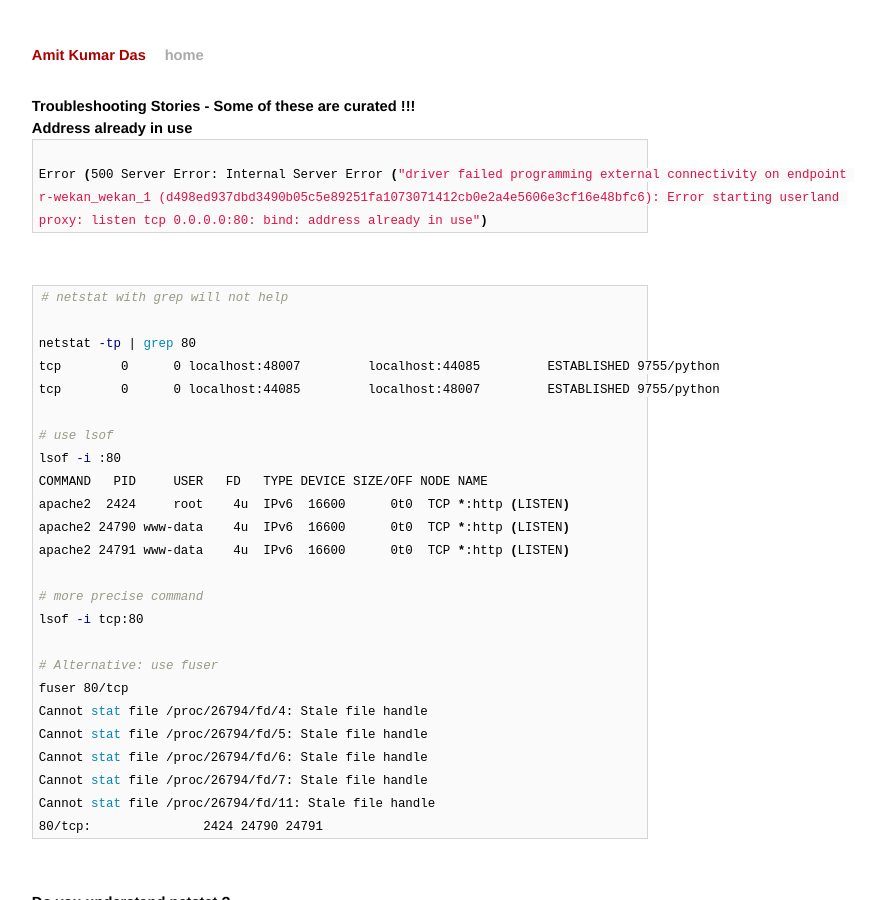
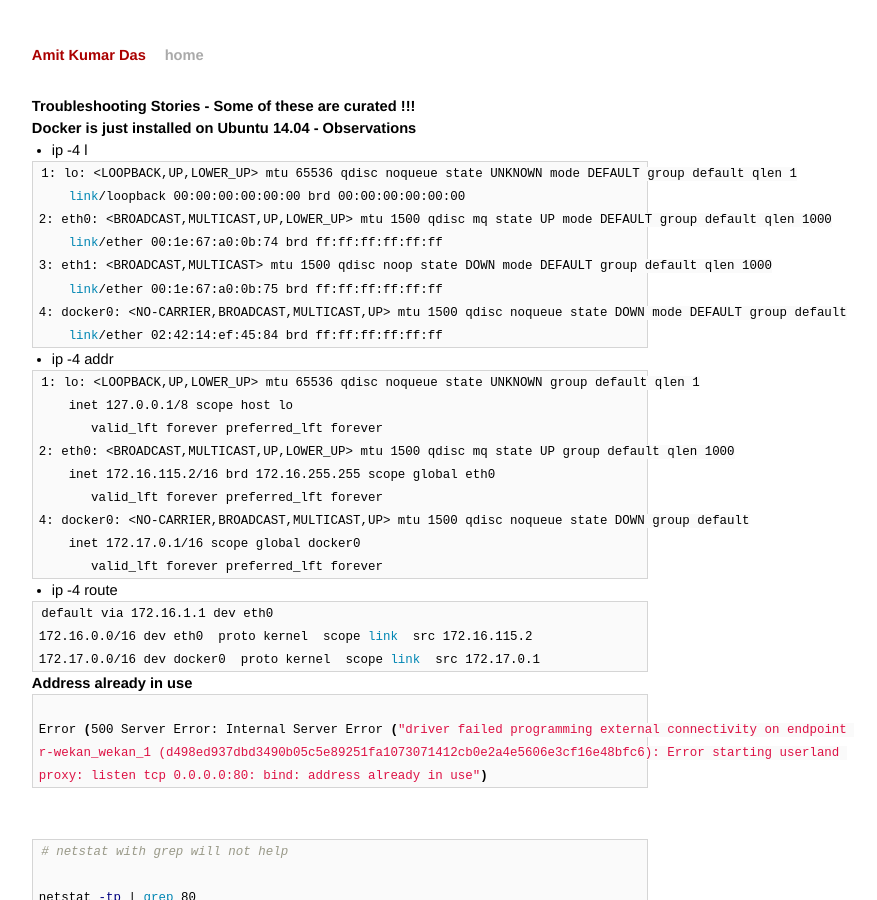
Before and after one commit to AmitKumarDas/amitkumardas.github.io, a Jekyll site: the page built from _posts/2016-09-21-my-troubleshooting-stories.md, in a window 1280 px wide and 900 px high. Shown: the whole window, without its empty margins (300-1177 px from the left). Built offline with Jekyll 4.4.1, drawn with Linux system fonts in a browser that asks for light colours.

Commit message:
Update 2016-09-21-my-troubleshooting-stories.md

````diff
--- a/_posts/2016-09-21-my-troubleshooting-stories.md
+++ b/_posts/2016-09-21-my-troubleshooting-stories.md
@@ -4,6 +4,43 @@ title: My Troubleshooting Stories
 ---
 
 ## Troubleshooting Stories - Some of these are curated !!!
+
+### Docker is just installed on Ubuntu 14.04 - Observations
+
+- ip -4 l
+
+```bash
+1: lo: <LOOPBACK,UP,LOWER_UP> mtu 65536 qdisc noqueue state UNKNOWN mode DEFAULT group default qlen 1
+    link/loopback 00:00:00:00:00:00 brd 00:00:00:00:00:00
+2: eth0: <BROADCAST,MULTICAST,UP,LOWER_UP> mtu 1500 qdisc mq state UP mode DEFAULT group default qlen 1000
+    link/ether 00:1e:67:a0:0b:74 brd ff:ff:ff:ff:ff:ff
+3: eth1: <BROADCAST,MULTICAST> mtu 1500 qdisc noop state DOWN mode DEFAULT group default qlen 1000
+    link/ether 00:1e:67:a0:0b:75 brd ff:ff:ff:ff:ff:ff
+4: docker0: <NO-CARRIER,BROADCAST,MULTICAST,UP> mtu 1500 qdisc noqueue state DOWN mode DEFAULT group default
+    link/ether 02:42:14:ef:45:84 brd ff:ff:ff:ff:ff:ff
+```
+
+- ip -4 addr
+
+```bash
+1: lo: <LOOPBACK,UP,LOWER_UP> mtu 65536 qdisc noqueue state UNKNOWN group default qlen 1
+    inet 127.0.0.1/8 scope host lo
+       valid_lft forever preferred_lft forever
+2: eth0: <BROADCAST,MULTICAST,UP,LOWER_UP> mtu 1500 qdisc mq state UP group default qlen 1000
+    inet 172.16.115.2/16 brd 172.16.255.255 scope global eth0
+       valid_lft forever preferred_lft forever
+4: docker0: <NO-CARRIER,BROADCAST,MULTICAST,UP> mtu 1500 qdisc noqueue state DOWN group default
+    inet 172.17.0.1/16 scope global docker0
+       valid_lft forever preferred_lft forever
+```
+
+- ip -4 route
+
+```bash
+default via 172.16.1.1 dev eth0
+172.16.0.0/16 dev eth0  proto kernel  scope link  src 172.16.115.2
+172.17.0.0/16 dev docker0  proto kernel  scope link  src 172.17.0.1
+```
 
 ### Address already in use
 
````
